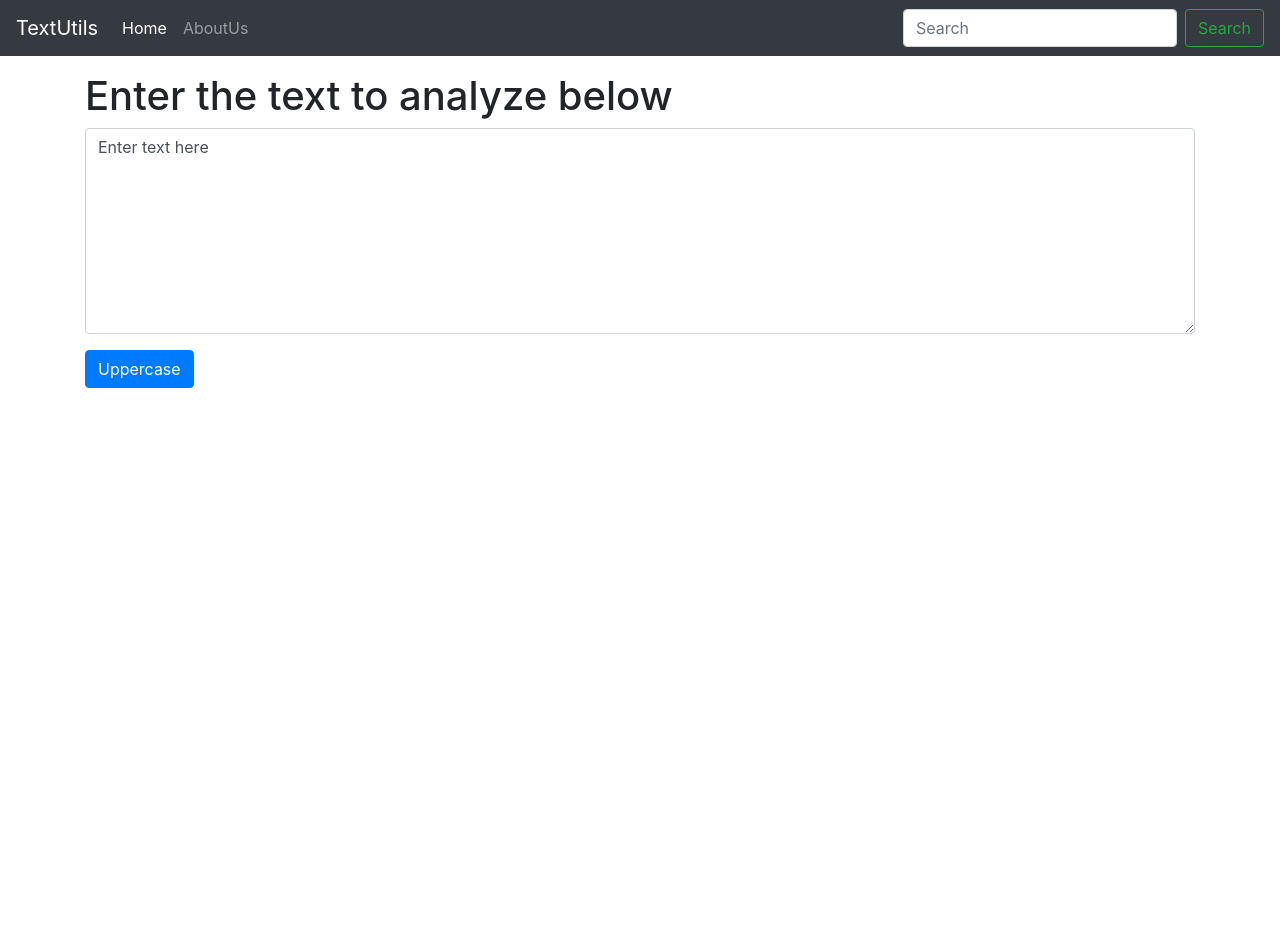
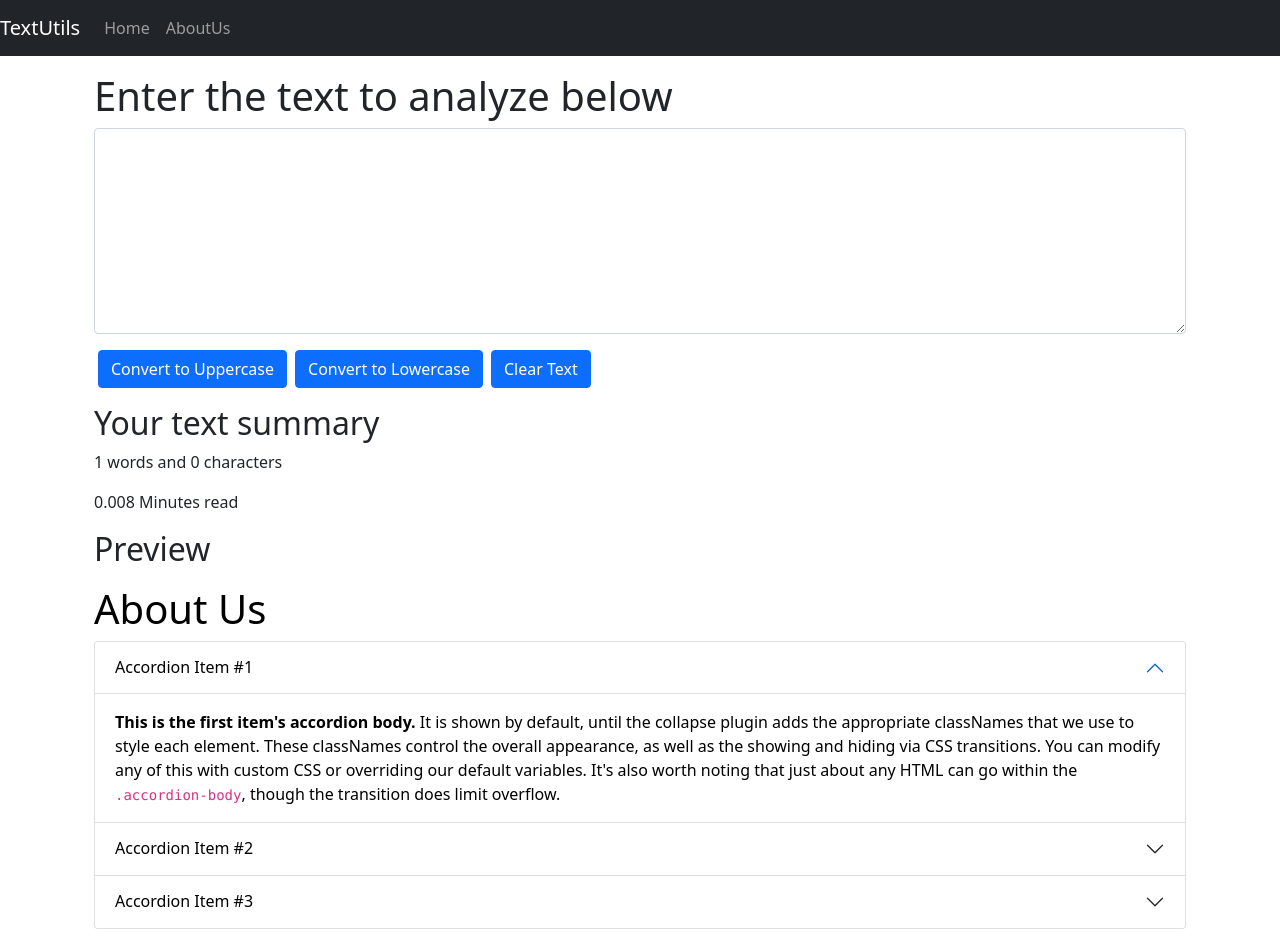
Before and after one commit to Prathik-reddy/ReactFirst, a React (Create React App) app: page / in a window 1280 px wide. Shown: the top 943 px of the page. Before the commit the page ends 800 px from the top, so only its background shows below. Built offline with nearby package versions, Linux system fonts and the light colour scheme.

Commit message:
added about us part

```diff
--- a/public/index.html
+++ b/public/index.html
@@ -24,8 +24,7 @@
       work correctly both with client-side routing and a non-root public URL.
       Learn how to configure a non-root public URL by running `npm run build`.
     -->
-    <link rel="stylesheet" href="https://maxcdn.bootstrapcdn.com/bootstrap/4.0.0/css/bootstrap.min.css"
-      integrity="sha384-Gn5384xqQ1aoWXA+058RXPxPg6fy4IWvTNh0E263XmFcJlSAwiGgFAW/dAiS6JXm" crossorigin="anonymous">
+      <link href="https://cdn.jsdelivr.net/npm/bootstrap@5.1.0/dist/css/bootstrap.min.css" rel="stylesheet" integrity="sha384-KyZXEAg3QhqLMpG8r+8fhAXLRk2vvoC2f3B09zVXn8CA5QIVfZOJ3BCsw2P0p/We" crossorigin="anonymous">
     <title>React App</title>
   </head>
   <body>
@@ -41,14 +40,8 @@
       To begin the development, run `npm start` or `yarn start`.
       To create a production bundle, use `npm run build` or `yarn build`.
     -->
-    <script src="https://code.jquery.com/jquery-3.2.1.slim.min.js"
-      integrity="sha384-KJ3o2DKtIkvYIK3UENzmM7KCkRr/rE9/Qpg6aAZGJwFDMVNA/GpGFF93hXpG5KkN" crossorigin="anonymous">
-    </script>
-    <script src="https://cdnjs.cloudflare.com/ajax/libs/popper.js/1.12.9/umd/popper.min.js"
-      integrity="sha384-ApNbgh9B+Y1QKtv3Rn7W3mgPxhU9K/ScQsAP7hUibX39j7fakFPskvXusvfa0b4Q" crossorigin="anonymous">
-    </script>
-    <script src="https://maxcdn.bootstrapcdn.com/bootstrap/4.0.0/js/bootstrap.min.js"
-      integrity="sha384-JZR6Spejh4U02d8jOt6vLEHfe/JQGiRRSQQxSfFWpi1MquVdAyjUar5+76PVCmYl" crossorigin="anonymous">
-    </script>
+<script src="https://cdn.jsdelivr.net/npm/bootstrap@5.1.0/dist/js/bootstrap.bundle.min.js" integrity="sha384-U1DAWAznBHeqEIlVSCgzq+c9gqGAJn5c/t99JyeKa9xxaYpSvHU5awsuZVVFIhvj" crossorigin="anonymous"></script>
+
+
   </body>
 </html>
--- a/src/App.js
+++ b/src/App.js
@@ -1,6 +1,8 @@
 import './App.css';
-import Navbar from './components/Navbar'
-import Textform from './components/Textform'
+import About from './components/About';
+import Navbar from './components/Navbar';
+import Textform from './components/Textform';
+
 function App() {
   return(
     <>
@@ -8,6 +10,7 @@
     {/* <Navbar /> */}
     <div className="container my-3">
     <Textform heading="Enter the text to analyze below"/>
+    <About/>
     </div>
     </>
   );
--- /dev/null
+++ b/src/components/About.js
@@ -0,0 +1,73 @@
+import React,{useState} from 'react'
+
+export default function About() {
+    const[myStyle,setMyStyle] = useState( {
+        color: 'black',
+        backgroundColor: 'white'
+    })
+    const [btnText, setbtnText] = useState("Enable dark mode")
+    const toggleStyle = ()=> {
+        if (myStyle.color === "black") {
+            setMyStyle({color: 'white',
+            backgroundColor: 'black',
+            border:"1px solid white",
+        })
+            setbtnText("Enable light mode")
+        }
+        else{
+            setMyStyle({color: 'black',
+            backgroundColor: 'white',
+            border:"1px solid black",
+        })
+            setbtnText("Enable dark mode")
+        }
+    }
+    return (
+        <>
+        <div  className="container my-3" style={myStyle}>
+        <h1>About Us</h1>
+            <div className="accordion" id="accordionExample" style={myStyle}>
+            <div className="accordion-item">
+                <h2 className="accordion-header" id="headingOne">
+                <button className="accordion-button" style={myStyle} type="button" data-bs-toggle="collapse" data-bs-target="#collapseOne" aria-expanded="true" aria-controls="collapseOne">
+                    Accordion Item #1
+                </button>
+                </h2>
+                <div id="collapseOne" className="accordion-collapse collapse show" aria-labelledby="headingOne" data-bs-parent="#accordionExample">
+                <div className="accordion-body" style={myStyle}>
+                    <strong>This is the first item's accordion body.</strong> It is shown by default, until the collapse plugin adds the appropriate classNames that we use to style each element. These classNames control the overall appearance, as well as the showing and hiding via CSS transitions. You can modify any of this with custom CSS or overriding our default variables. It's also worth noting that just about any HTML can go within the <code>.accordion-body</code>, though the transition does limit overflow.
+                </div>
+                </div>
+            </div>
+            <div className="accordion-item" style={myStyle}>
+                <h2 className="accordion-header" id="headingTwo">
+                <button className="accordion-button collapsed" style={myStyle} type="button" data-bs-toggle="collapse" data-bs-target="#collapseTwo" aria-expanded="false" aria-controls="collapseTwo">
+                    Accordion Item #2
+                </button>
+                </h2>
+                <div id="collapseTwo" className="accordion-collapse collapse" aria-labelledby="headingTwo" data-bs-parent="#accordionExample">
+                <div className="accordion-body">
+                    <strong>This is the second item's accordion body.</strong> It is hidden by default, until the collapse plugin adds the appropriate classNamees that we use to style each element. These classNamees control the overall appearance, as well as the showing and hiding via CSS transitions. You can modify any of this with custom CSS or overriding our default variables. It's also worth noting that just about any HTML can go within the <code>.accordion-body</code>, though the transition does limit overflow.
+                </div>
+                </div>
+            </div>
+            <div className="accordion-item" style={myStyle}>
+                <h2 className="accordion-header" id="headingThree">
+                <button className="accordion-button collapsed" style={myStyle} type="button" data-bs-toggle="collapse" data-bs-target="#collapseThree" aria-expanded="false" aria-controls="collapseThree">
+                    Accordion Item #3
+                </button>
+                </h2>
+                <div id="collapseThree" className="accordion-collapse collapse" aria-labelledby="headingThree" data-bs-parent="#accordionExample">
+                <div className="accordion-body">
+                    <strong>This is the third item's accordion body.</strong> It is hidden by default, until the collapse plugin adds the appropriate classNamees that we use to style each element. These classNamees control the overall appearance, as well as the showing and hiding via CSS transitions. You can modify any of this with custom CSS or overriding our default variables. It's also worth noting that just about any HTML can go within the <code>.accordion-body</code>, though the transition does limit overflow.
+                </div>
+                </div>
+            </div>
+        </div>
+        <div className="my-3">
+        <button type="button" className="btn btn-primary" onClick={toggleStyle}>{btnText}</button>
+        </div>
+    </div>
+    </>
+    )
+}
--- a/src/components/Navbar.js
+++ b/src/components/Navbar.js
@@ -13,16 +13,12 @@
         <div className="collapse navbar-collapse" id="navbarSupportedContent">
           <ul className="navbar-nav mr-auto">
             <li className="nav-item active">
-              <a className="nav-link" href="/">Home <span className="sr-only">(current)</span></a>
+              <a className="nav-link" href="/">Home</a>
             </li>
             <li className="nav-item">
               <a className="nav-link" href="/">{props.About}</a>
             </li>
           </ul>
-          <form className="form-inline my-2 my-lg-0">
-            <input className="form-control mr-sm-2" type="search" placeholder="Search" aria-label="Search"/>
-            <button className="btn btn-outline-success my-2 my-sm-0" type="submit">Search</button>
-          </form>
         </div>
       </nav>
     )
--- a/src/components/Textform.js
+++ b/src/components/Textform.js
@@ -1,21 +1,49 @@
-import React,{useState} from 'react'
-export default function Textform(props) {
-    const [text, setText] = useState("Enter text here");
-    // setText("abcdefghijklmnopqrstuvwxyz");
-    const handleUpClick  = ()=> {
-        setText(text.toUpperCase());
-    }
-    const handleOnChange  = (event)=> {
-        setText(event.target.value);
+import React, {useState} from 'react'
+
+
+export default function TextForm(props) {
+    const handleUpClick = ()=>{
+        // console.log("Uppercase was clicked: " +  text);
+        let newText = text.toUpperCase();
+        setText(newText)
     }
 
+    const handleLoClick = ()=>{
+        let newText = text.toLowerCase();
+        setText(newText)
+    }
+
+    const handleClearClick = ()=>{
+        let newText = '';
+        setText(newText)
+    }
+
+    const handleOnChange = (event)=>{
+        // console.log("On change");
+        setText(event.target.value)
+    }
+
+    const [text, setText] = useState('');
+    // text = "new text"; // Wrong way to change the state
+    // setText("new text"); // Correct way to change the state
     return (
-        <div>
-            <h1>{props.heading} </h1>
+        <>
+        <div className="container">
+            <h1>{props.heading}</h1>
             <div className="mb-3">
-                <textarea className="form-control" value =  {text} onChange={handleOnChange} id="myBox" rows="8"></textarea>
+            <textarea className="form-control" value={text} onChange={handleOnChange} id="myBox" rows="8"></textarea>
             </div>
-            <button className="btn btn-primary"  onClick={handleUpClick}>Uppercase</button>
+            <button className="btn btn-primary mx-1" onClick={handleUpClick}>Convert to Uppercase</button>
+            <button className="btn btn-primary mx-1" onClick={handleLoClick}>Convert to Lowercase</button>
+            <button className="btn btn-primary mx-1" onClick={handleClearClick}>Clear Text</button>
         </div>
+        <div className="container my-3">
+            <h2>Your text summary</h2>
+            <p>{text.split(" ").length} words and {text.length} characters</p>
+            <p>{0.008 *  text.split(" ").length} Minutes read</p>
+            <h2>Preview</h2>
+            <p>{text}</p>
+        </div>
+        </>
     )
 }
```
